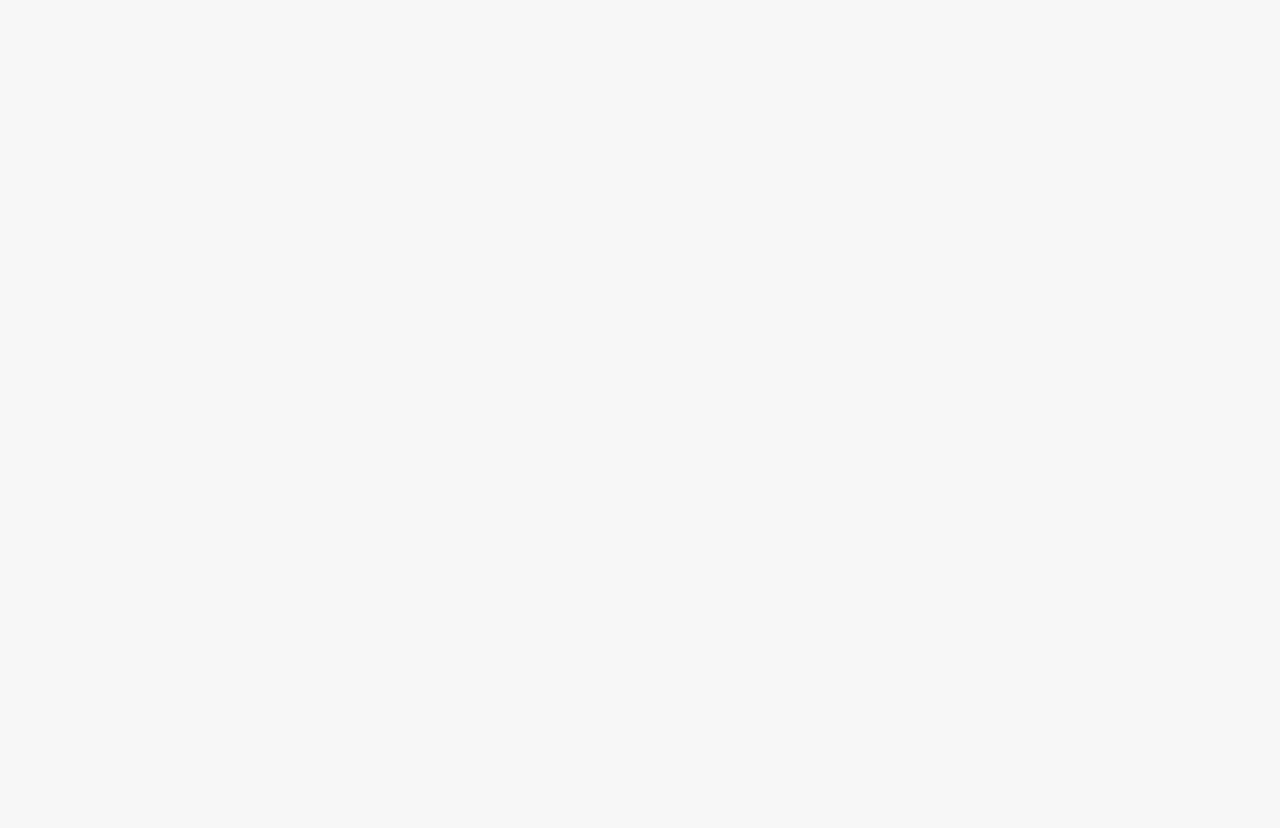
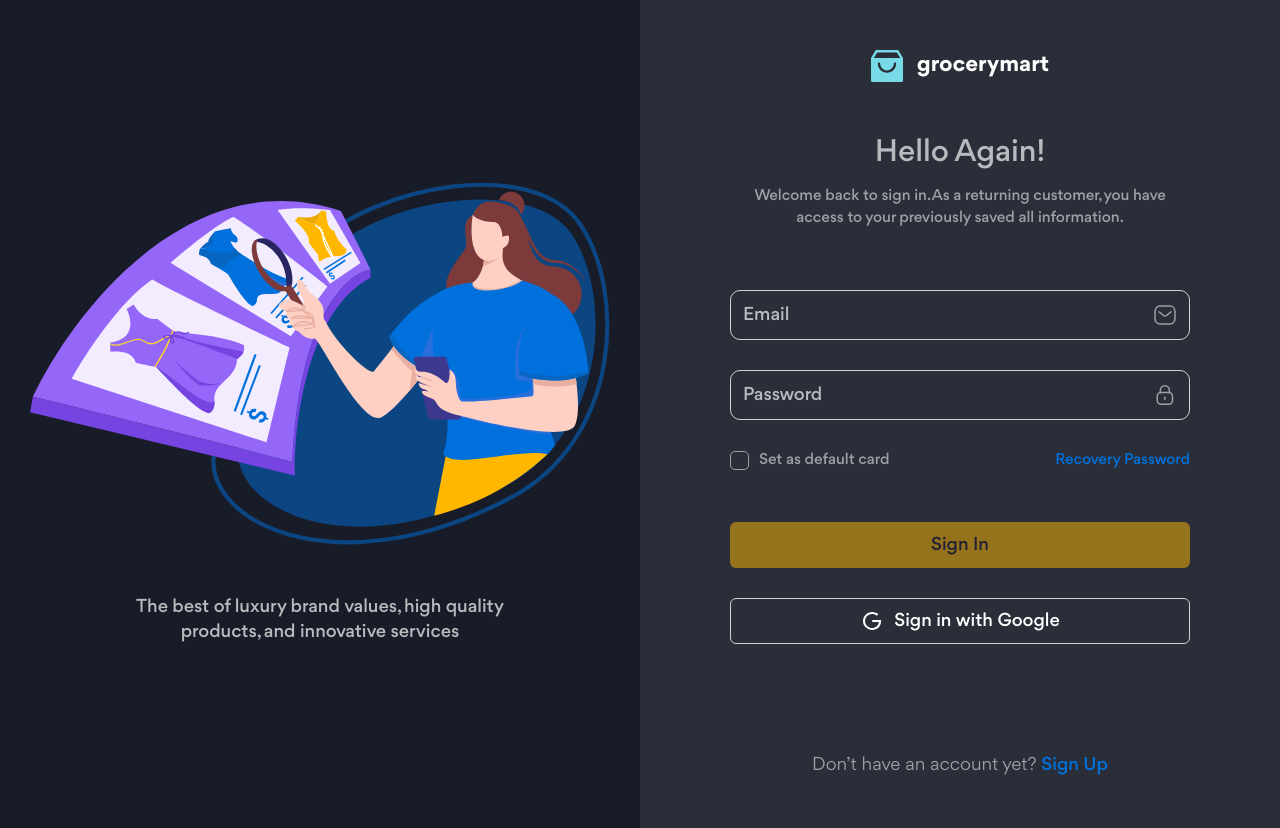
Before and after one commit to linhtc22/htmlcss-project-08, a website: page sign-in.html in a window 1280 px wide. Before the commit the page ends 800 px from the top, so only its background shows below. Drawn offline with Linux system fonts and the light colour scheme.

Commit message:
Làm trang Sign In và Dark theme

```diff
--- a/scss/component/_form.scss
+++ b/scss/component/_form.scss
@@ -10,6 +10,10 @@
 
     &__group {
         margin-top: 30px;
+
+        @include abstracts.screen(md) {
+            margin-top: 20px;
+        }
 
         &--inline {
             display: flex;
@@ -64,7 +68,7 @@
         }
 
         &::placeholder {
-            color: #d2d1d6;
+            color: var(--form-placeholder-color);
         }
 
         @include abstracts.screen(md) {
--- a/scss/page/_auth.scss
+++ b/scss/page/_auth.scss
@@ -22,6 +22,7 @@
         align-items: center;
         justify-content: center;
         gap: 50px;
+        background: var(--auth-intro-bg);
 
         &-logo,
         &-next {
@@ -48,6 +49,7 @@
             font-size: 1.8rem;
             font-weight: 500;
             line-height: 144.444%;
+            color: var(--auth-intro-text-color);
 
             @include abstracts.screen(md) {
                 font-size: 1.5rem;
@@ -79,6 +81,10 @@
             width: min(460px, 100%);
             margin: 0 auto;
             padding: 50px 0;
+
+            @include abstracts.screen(md) {
+                padding: 32px 0;
+            }
         }
     }
 
@@ -87,14 +93,16 @@
         font-size: 3rem;
         font-weight: 500;
         line-height: 146.667%;
+        color: var(--auth-heading-color);
 
         @include abstracts.screen(md) {
             font-size: 2.2rem;
+            margin-top: 40px;
         }
     }
 
     &__desc {
-        padding: 0 30px;
+        padding: 0 20px;
         margin-top: 10px;
         font-size: 1.5rem;
         font-weight: 500;
@@ -130,8 +138,12 @@
         display: flex;
         flex-direction: column;
         gap: 30px;
+        margin-top: 50px;
 
-        margin-top: 50px;
+        @include abstracts.screen(md) {
+            margin-top: 40px;
+            gap: 20px;
+        }
     }
 
     &__btn {
@@ -146,6 +158,7 @@
 
         @include abstracts.screen(md) {
             font-size: 1.6rem;
+            margin-top: 40px;
         }
 
         &-link {
--- a/scss/theme/_dark.scss
+++ b/scss/theme/_dark.scss
@@ -49,4 +49,13 @@
     --filter-form-shadow: rgba(0, 0, 0, 0.4);
     --filter-form-tag-bg: #171c28;
     --filter-form-arrow: var(--dropdown-arrow-color);
+
+    // Auth
+    --auth-content-bg: #292e39;
+    --auth-intro-bg: #171c28;
+    --auth-intro-text-color: #b9babe;
+    --auth-heading-color: #b9babe;
+
+    // Forms
+    --form-placeholder-color: #b9babe;
 }
--- a/scss/theme/_light.scss
+++ b/scss/theme/_light.scss
@@ -51,4 +51,11 @@
 
     // Auth
     --auth-content-bg: #fff;
+
+    // Forms
+    --form-placeholder-color: #d2d1d6;
+
+    @include abstracts.screen(md) {
+        --auth-intro-bg: #fff;
+    }
 }
--- a/sign-in.html
+++ b/sign-in.html
@@ -1,5 +1,5 @@
 <!DOCTYPE html>
-<html lang="en">
+<html lang="en" class="dark">
     <head>
         <meta charset="UTF-8" />
         <meta name="viewport" content="width=device-width, initial-scale=1.0" />
@@ -24,6 +24,80 @@
         <script src="./assets/js/scripts.js"></script>
     </head>
     <body>
-        <main></main>
+        <main class="auth">
+            <!-- Auth intro -->
+            <div class="auth__intro d-md-none">
+                <img src="./assets/img/auth/intro.svg" alt="" class="auth__intro-img" />
+                <p class="auth__intro-text">
+                    The best of luxury brand values, high quality products, and innovative services
+                </p>
+            </div>
+
+            <!-- Auth content -->
+            <div class="auth__content">
+                <div class="auth__content-inner">
+                    <a href="./" class="logo">
+                        <img src="./assets/icons/logo.svg" alt="grocerymart" class="logo__img" />
+                        <h2 class="logo__title">grocerymart</h2>
+                    </a>
+                    <h1 class="auth__heading">Hello Again!</h1>
+                    <p class="auth__desc">
+                        Welcome back to sign in. As a returning customer, you have access to your previously saved all
+                        information.
+                    </p>
+                    <form action="./index-logined.html" class="form auth__form">
+                        <div class="form__group">
+                            <div class="form__text-input">
+                                <input type="email" name="" id="" class="form__input" placeholder="Email" required />
+                                <img src="./assets/icons/message.svg" alt="" class="form__input-icon" />
+                                <img src="./assets/icons/form-error.svg" alt="" class="form__input-icon-error" />
+                            </div>
+                            <p class="form__error">Email chưa đúng định dạng</p>
+                        </div>
+
+                        <div class="form__group">
+                            <div class="form__text-input">
+                                <input
+                                    type="password"
+                                    name=""
+                                    id=""
+                                    class="form__input"
+                                    placeholder="Password"
+                                    required
+                                    minlength="6"
+                                />
+                                <img src="./assets/icons/lock.svg" alt="" class="form__input-icon" />
+                                <img src="./assets/icons/form-error.svg" alt="" class="form__input-icon-error" />
+                            </div>
+                            <p class="form__error">Mật khẩu ít nhất 6 ký tự</p>
+                        </div>
+
+                        <div class="form__group form__group--inline">
+                            <label class="form__checkbox">
+                                <input type="checkbox" name="" id="" class="form__checkbox-input d-none" />
+                                <span class="form__checkbox-label">Set as default card</span>
+                            </label>
+                            <a href="#!" class="auth__link form__pull-right">Recovery Password</a>
+                        </div>
+
+                        <div class="form__group auth__btn-group">
+                            <button class="btn btn--primary auth__btn form__submit-btn">Sign In</button>
+                            <button class="btn btn--outline auth__btn btn--no-margin">
+                                <img src="./assets/icons/google.svg" alt="" class="btn__icon icon" />
+                                Sign in with Google
+                            </button>
+                        </div>
+                    </form>
+
+                    <div class="auth__text">
+                        Don’t have an account yet?
+                        <a href="./sign-up.html" class="auth__link auth__text-link">Sign Up</a>
+                    </div>
+                </div>
+            </div>
+        </main>
+        <script>
+            window.dispatchEvent(new Event('template-loaded'));
+        </script>
     </body>
 </html>
```
Also changed, not shown: sign-up.html (+2 -2 lines), assets/css/main.css, assets/img/auth/intro-arrow.svg, 1 other file.
